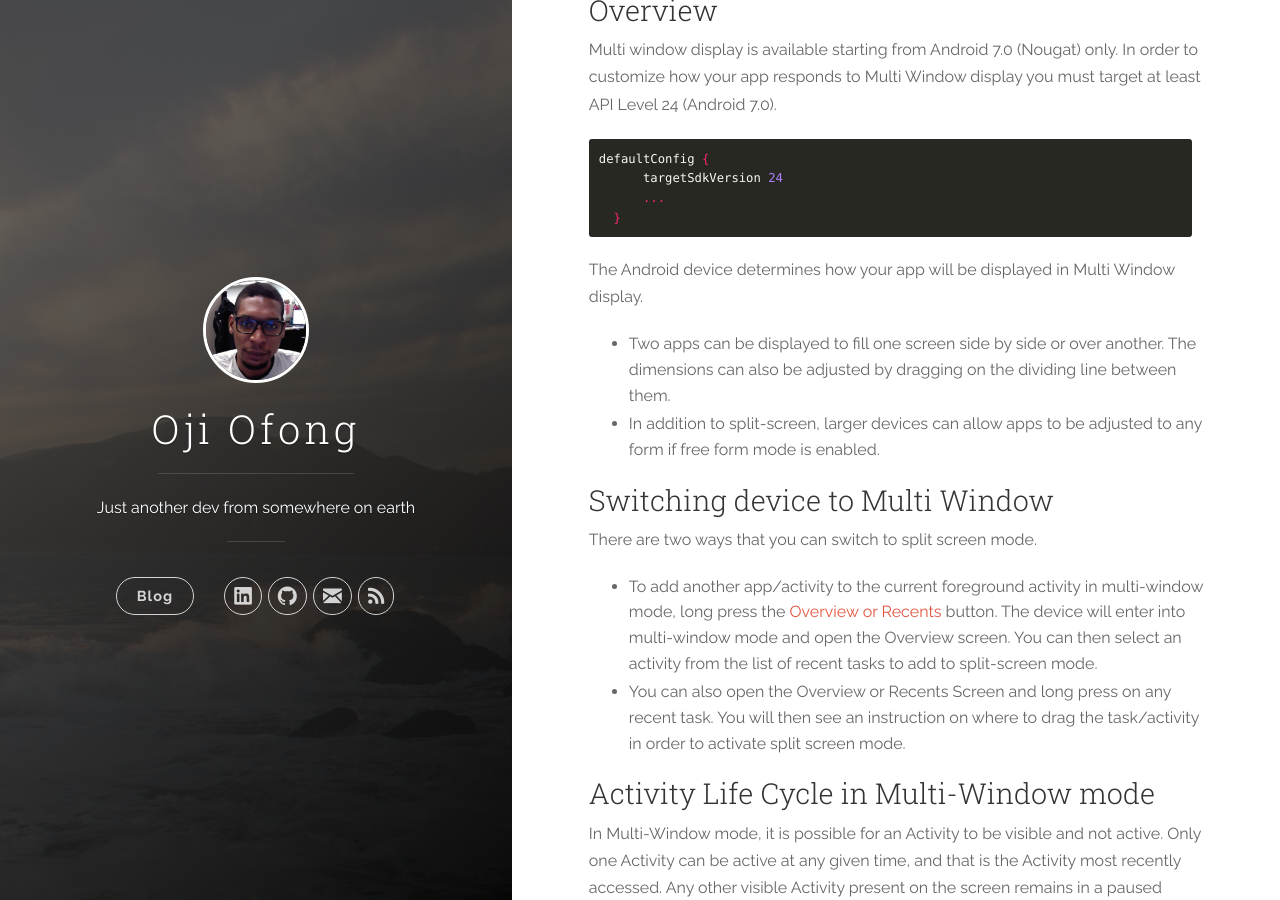
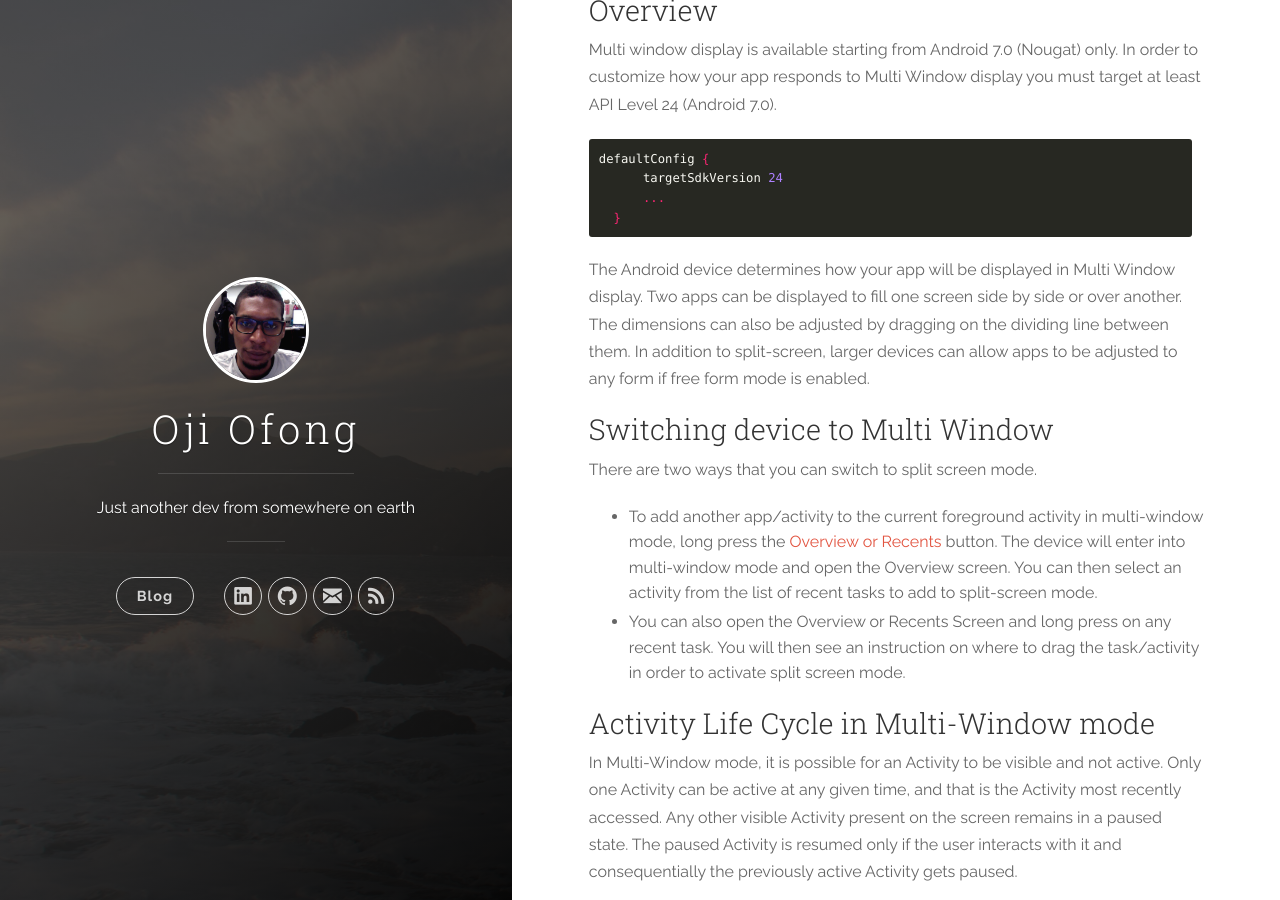
Before and after one commit to ojiofong/ojiofong.github.io, a Jekyll site: the page built from _posts/2016-09-08-multi-window-support.md, in a window 1280 px wide and 900 px high, scrolled down 840 px. Built offline with Jekyll 4.4.1, drawn with Linux system fonts in a browser that asks for light colours; nearby versions of some CDN libraries; comment, search, counter and statistics services are not loaded.

````diff
--- a/_posts/2016-09-08-multi-window-support.md
+++ b/_posts/2016-09-08-multi-window-support.md
@@ -28,10 +28,7 @@ defaultConfig {
   }
 ```
 
-The Android device determines how your app will be displayed in Multi Window display.
-
-* Two apps can be displayed to fill one screen side by side or over another. The dimensions can also be adjusted by dragging on the dividing line between them.
-* In addition to split-screen, larger devices can allow apps to be adjusted to any form if free form mode is enabled.
+The Android device determines how your app will be displayed in Multi Window display. Two apps can be displayed to fill one screen side by side or over another. The dimensions can also be adjusted by dragging on the dividing line between them. In addition to split-screen, larger devices can allow apps to be adjusted to any form if free form mode is enabled.
 
 ### Switching device to Multi Window
 
````
